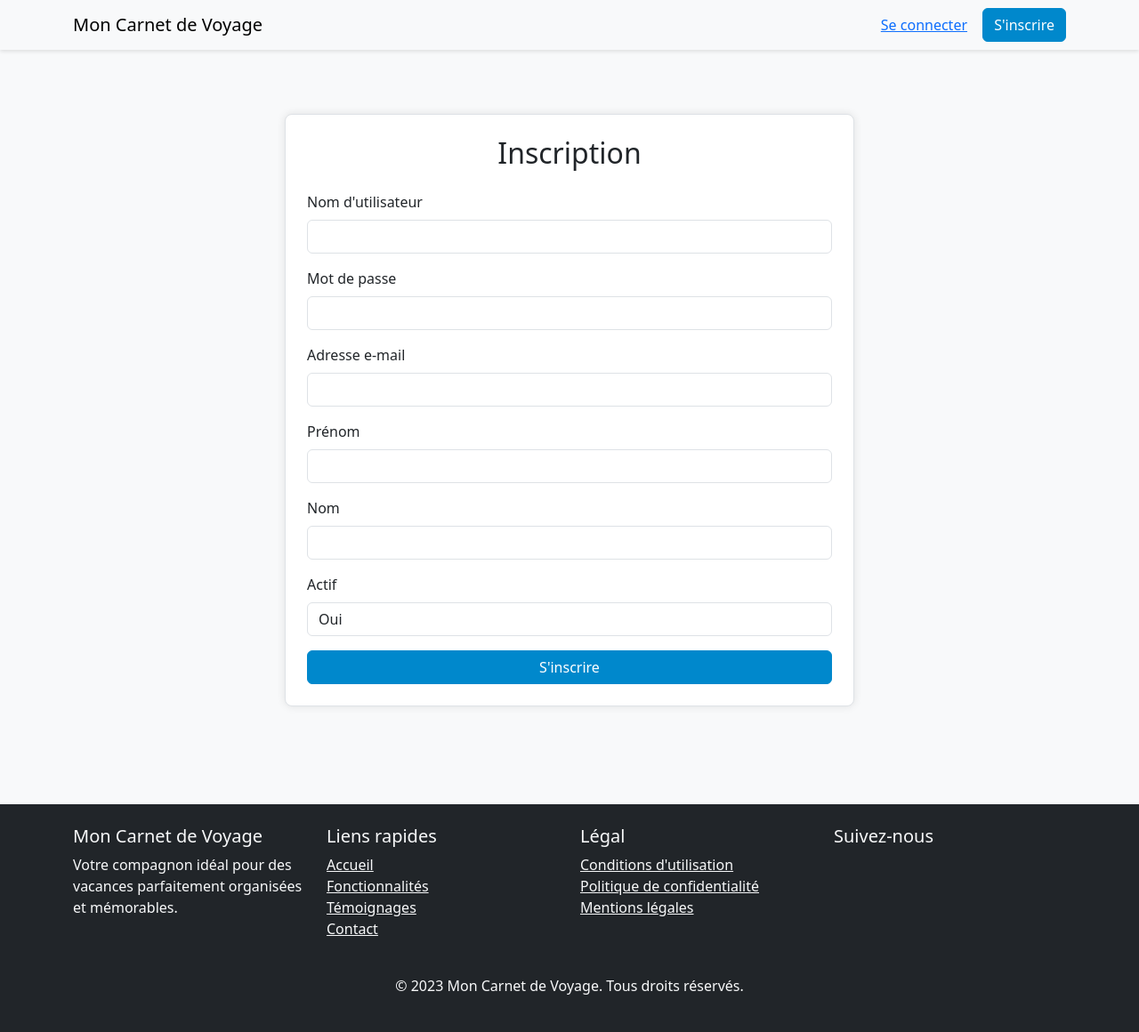
After one commit to ashurafu04/mgvc, a Django app: page /register/ in a window 1280 px wide. The commit adds this page. Shown: the whole page at 89% size. Run offline with Django 5.2, Linux system fonts and the light colour scheme; some libraries are stand-ins or nearby versions.

Commit message:
Connected to mysqsl and added templates

```diff
--- a/carnet_de_voyage/carnet_de_voyage/urls.py
+++ b/carnet_de_voyage/carnet_de_voyage/urls.py
@@ -1,10 +1,9 @@
 from django.contrib import admin
-from django.urls import path
+from django.urls import path, include
 from django.views.generic import TemplateView
 
 urlpatterns = [
     path('admin/', admin.site.urls),
     path('', TemplateView.as_view(template_name='home.html'), name='home'),
-    path('login/', TemplateView.as_view(template_name='login.html'), name='login'),
-    path('register/', TemplateView.as_view(template_name='register.html'), name='register'),
+    path('', include('comptes.urls')),
 ]
--- /dev/null
+++ b/carnet_de_voyage/comptes/urls.py
@@ -0,0 +1,8 @@
+from django.urls import path
+from .views import register_view
+from .views import login_view
+
+urlpatterns = [
+    path('register/', register_view, name='register'),
+    path('login/', login_view, name='login'),
+]
--- a/carnet_de_voyage/comptes/views.py
+++ b/carnet_de_voyage/comptes/views.py
@@ -1,3 +1,7 @@
 from django.shortcuts import render
 
-# Create your views here.
+def register_view(request):
+    return render(request, 'register.html')
+
+def login_view(request):
+    return render(request, 'login.html')
--- a/carnet_de_voyage/static/css/style.css
+++ b/carnet_de_voyage/static/css/style.css
@@ -37,3 +37,55 @@
     background-color: #006699;
     border-color: #006699;
 }
+
+
+/*  */
+body, html {
+    background-color: #F8F9FA;
+    height: 100%;
+    margin: 0;
+    padding: 0;
+}
+
+/* Centre parfaitement le formulaire */
+.centered-row {
+    min-height: 100vh;
+    display: flex;
+    justify-content: center;
+    align-items: center;
+}
+
+/* Style amélioré du conteneur */
+.form-container {
+    background-color: #fefefe;
+    padding: 40px;
+    border-radius: 16px;
+    box-shadow: 0 12px 30px rgba(0, 0, 0, 0.1);
+    border: 2px solid #007BFF; /* bordure bleue stylée */
+    max-width: 500px;
+    width: 100%;
+}
+
+/* */
+.register-form .mb-3 {
+    margin-bottom: 0.75rem; /* réduit l’espace entre les champs */
+}
+
+.form-wrapper {
+    display: flex;
+    justify-content: center;
+    align-items: center;
+    min-height: 100vh;
+    background-color: #f8f9fa;
+}
+
+.register-form {
+    width: 100%;
+    max-width: 50%; /* réduit encore la largeur */
+    padding: 24px;    /* un peu plus de padding */
+    border: 1px solid #dee2e6;
+    border-radius: 8px;
+    background-color: white;
+    box-shadow: 0 0 10px rgba(0, 0, 0, 0.1);
+    margin-top: 10px;
+}
--- /dev/null
+++ b/carnet_de_voyage/templates/register.html
@@ -0,0 +1,40 @@
+{% extends 'base.html' %}
+
+{% block content %}
+<div class="form-wrapper">
+    <div class="register-form">
+        <h2 class="text-center mb-4">Inscription</h2>
+        <form method="post" action="{% url 'register' %}">
+            {% csrf_token %}
+            <div class="mb-3">
+                <label for="username" class="form-label">Nom d'utilisateur</label>
+                <input type="text" class="form-control" name="username" required>
+            </div>
+            <div class="mb-3">
+                <label for="password" class="form-label">Mot de passe</label>
+                <input type="password" class="form-control" name="password" required>
+            </div>
+            <div class="mb-3">
+                <label for="email" class="form-label">Adresse e-mail</label>
+                <input type="email" class="form-control" name="email" required>
+            </div>
+            <div class="mb-3">
+                <label for="first_name" class="form-label">Prénom</label>
+                <input type="text" class="form-control" name="first_name" required>
+            </div>
+            <div class="mb-3">
+                <label for="last_name" class="form-label">Nom</label>
+                <input type="text" class="form-control" name="last_name" required>
+            </div>
+            <div class="mb-3">
+                <label for="is_active" class="form-label">Actif</label>
+                <select class="form-control" name="is_active" required>
+                    <option value="1">Oui</option>
+                    <option value="0">Non</option>
+                </select>
+            </div>
+            <button type="submit" class="btn btn-primary w-100">S'inscrire</button>
+        </form>
+    </div>
+</div>
+{% endblock %}
```
Also changed, not shown: carnet_de_voyage/carnet_de_voyage/settings.py (+12 -3 lines), carnet_de_voyage/templates/login.html (added, +25 -0 lines).
